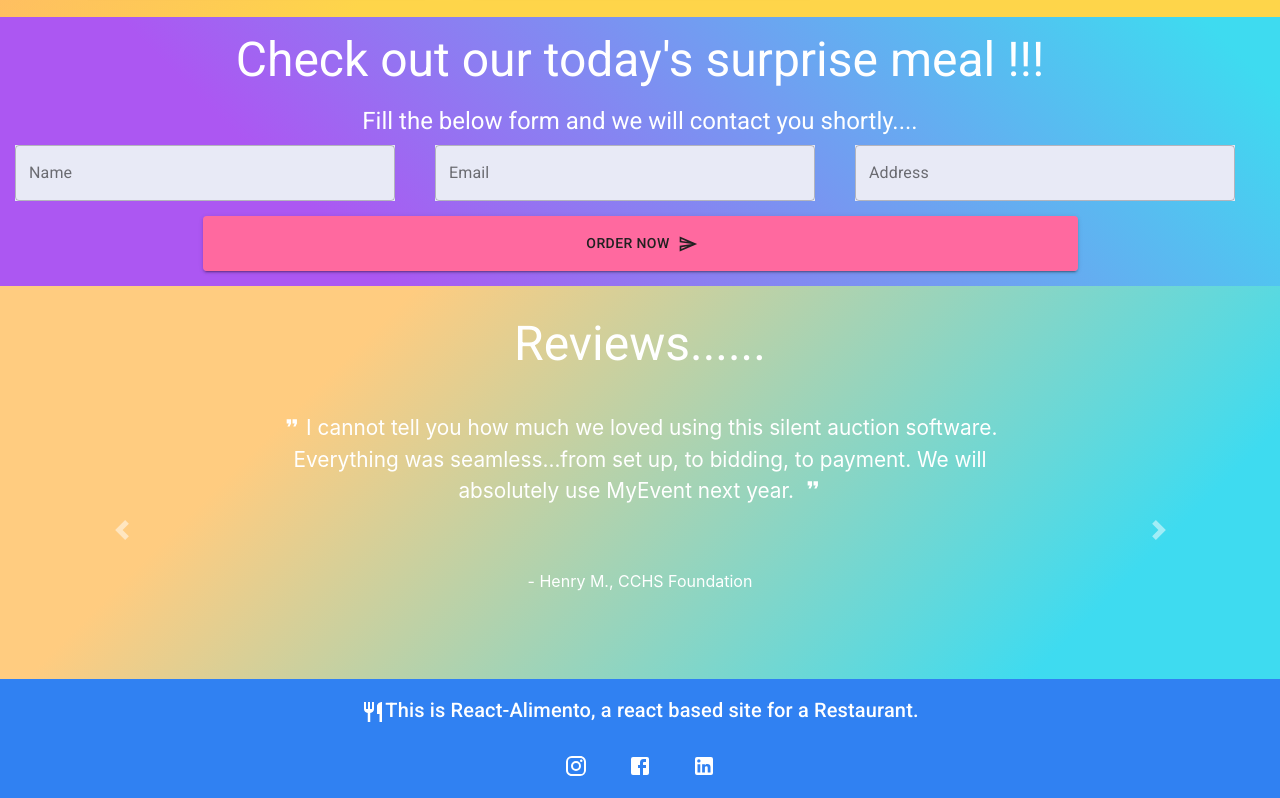
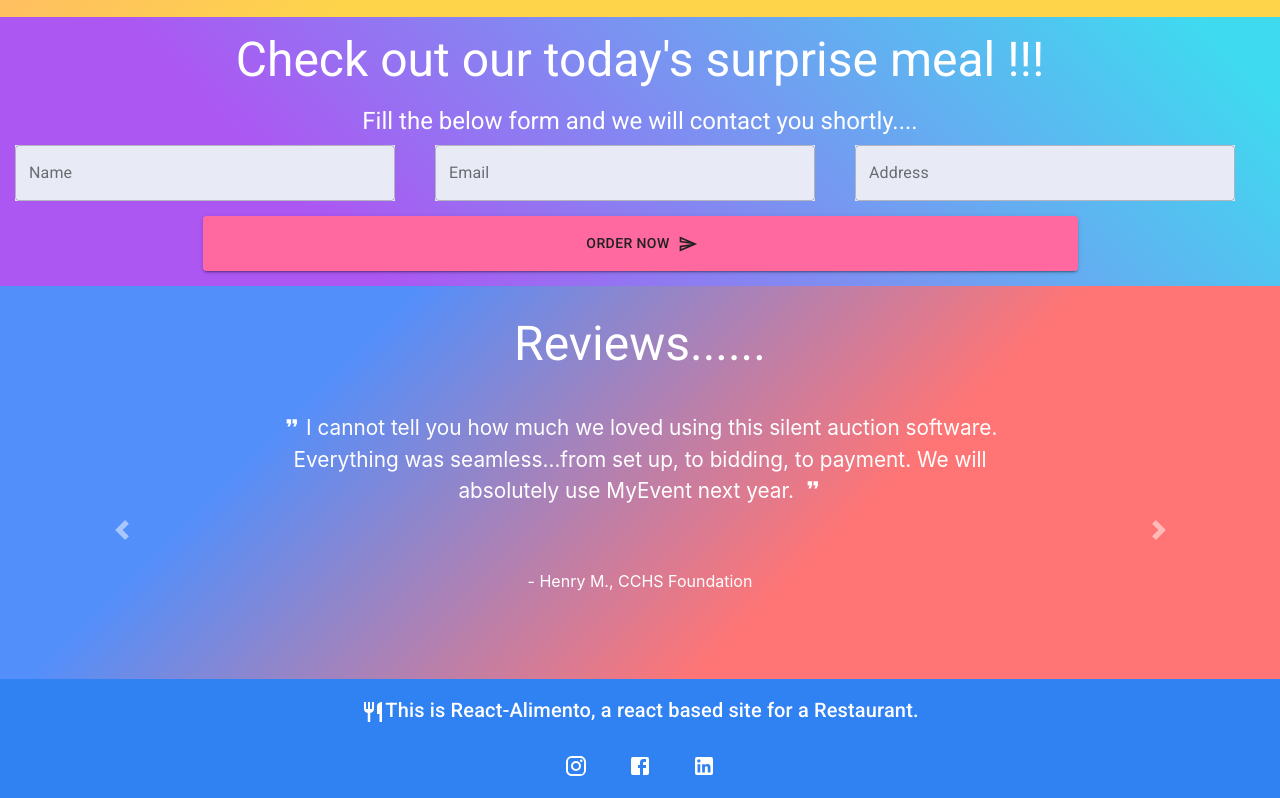
Before and after one commit to ashu18aman/react-alimento, a React (Create React App) app: page / in a window 1280 px wide. Shown: the part 1685-2483 px from the top of the page. Built offline with nearby package versions, Linux system fonts and the light colour scheme.

Commit message:
change color of testimonials

```diff
--- a/src/components/Testimonials.js
+++ b/src/components/Testimonials.js
@@ -37,7 +37,7 @@ const useStyles = makeStyles(theme => {
     root: {
       width: "100%",
       padding: 30,
-      background: 'linear-gradient(135deg,#ffcc80 25%,#3edbf0 85%)',
+      background: 'linear-gradient(135deg,#538FFB 25%,#ff7575 65%)',
     },
     heading: {
       color: "white",
```
